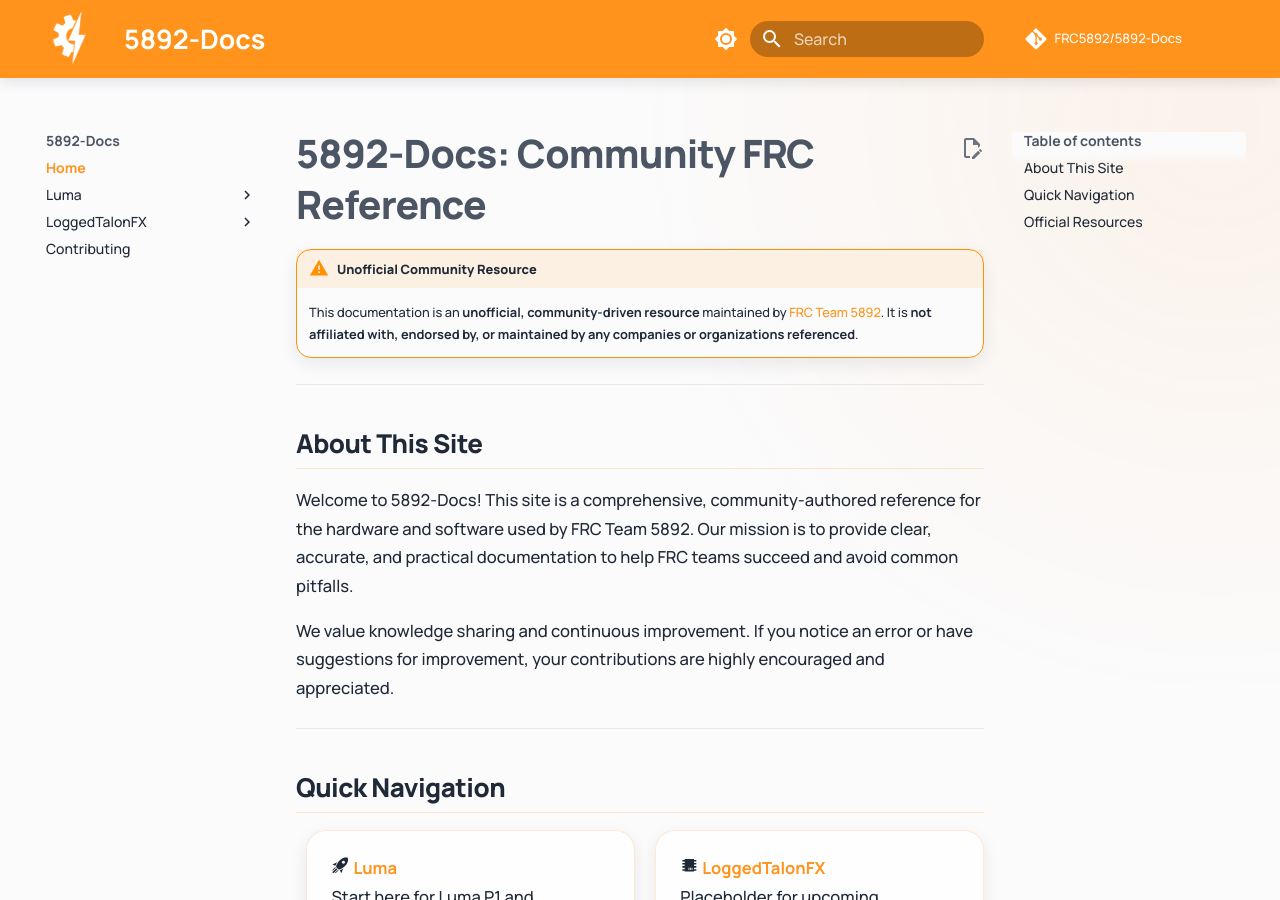
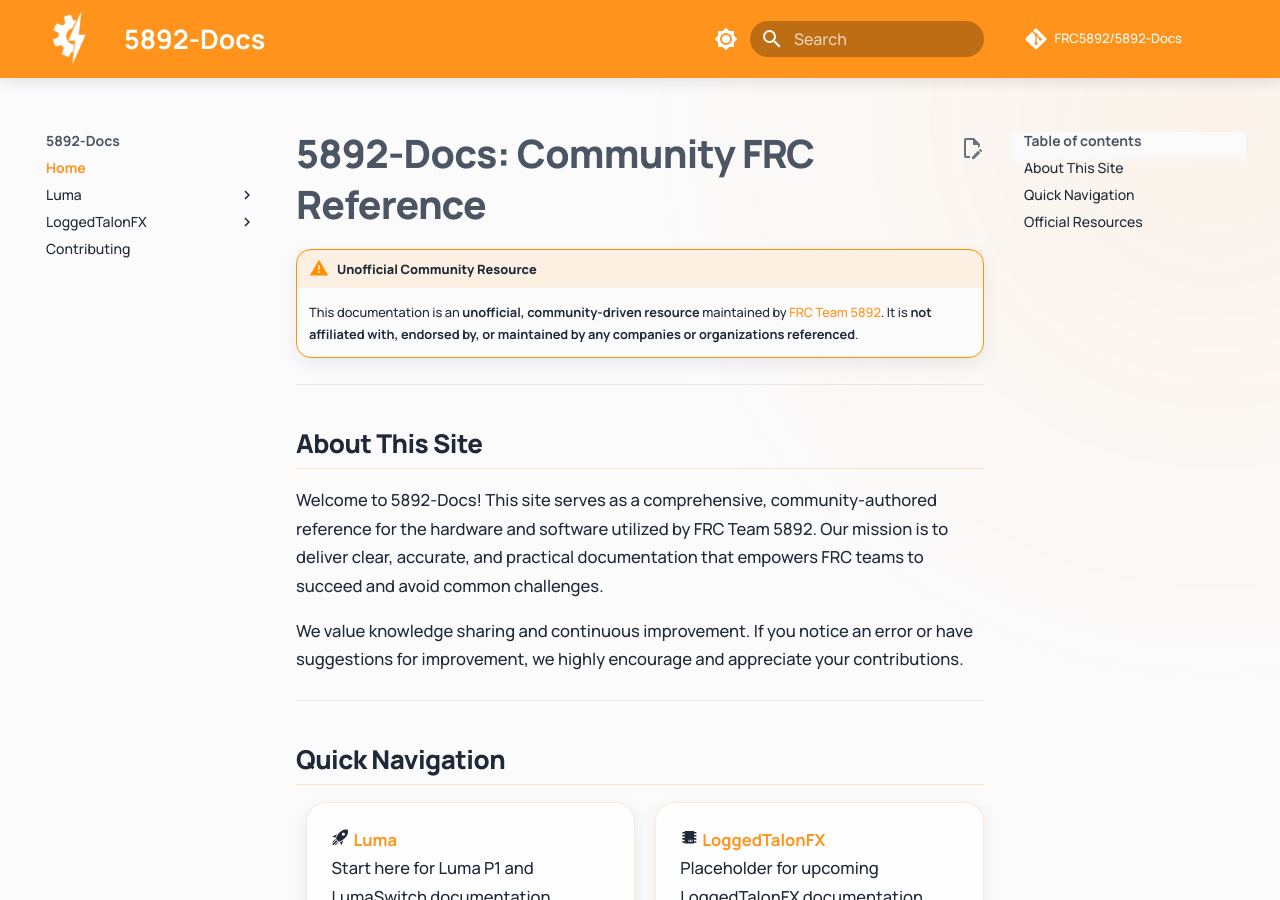
Before and after one commit to FRC5892/Luma-Docs, an MkDocs documentation site: the page built from docs/index.md, in a window 1280 px wide and 900 px high. Built offline with MkDocs 1.6.1 and Material for MkDocs 9.7.7, drawn with Linux system fonts in a browser that asks for light colours; comment, search, counter and statistics services are not loaded.

Commit message:
Refactor README.md and index.md for improved clarity and consistency: enhance wording and adjust formatting

```diff
--- a/docs/index.md
+++ b/docs/index.md
@@ -1,7 +1,9 @@
+
 
 
 
 # 5892-Docs: Community FRC Reference
+
 
 !!! warning "Unofficial Community Resource"
     This documentation is an **unofficial, community-driven resource** maintained by [FRC Team 5892](https://github.com/FRC5892).
@@ -9,13 +11,15 @@
 
 ---
 
+
 ## About This Site
 
-Welcome to 5892-Docs! This site is a comprehensive, community-authored reference for the hardware and software used by FRC Team 5892. Our mission is to provide clear, accurate, and practical documentation to help FRC teams succeed and avoid common pitfalls.
+Welcome to 5892-Docs! This site serves as a comprehensive, community-authored reference for the hardware and software utilized by FRC Team 5892. Our mission is to deliver clear, accurate, and practical documentation that empowers FRC teams to succeed and avoid common challenges.
 
-We value knowledge sharing and continuous improvement. If you notice an error or have suggestions for improvement, your contributions are highly encouraged and appreciated.
+We value knowledge sharing and continuous improvement. If you notice an error or have suggestions for improvement, we highly encourage and appreciate your contributions.
 
 ---
+
 
 ## Quick Navigation
 
@@ -32,6 +36,7 @@ We value knowledge sharing and continuous improvement. If you notice an error or
 
 </div>
 
+
 ## Official Resources
 
 | Resource               | Link                                                         |
```
Also changed, not shown: README.md (+2 -1 lines).
